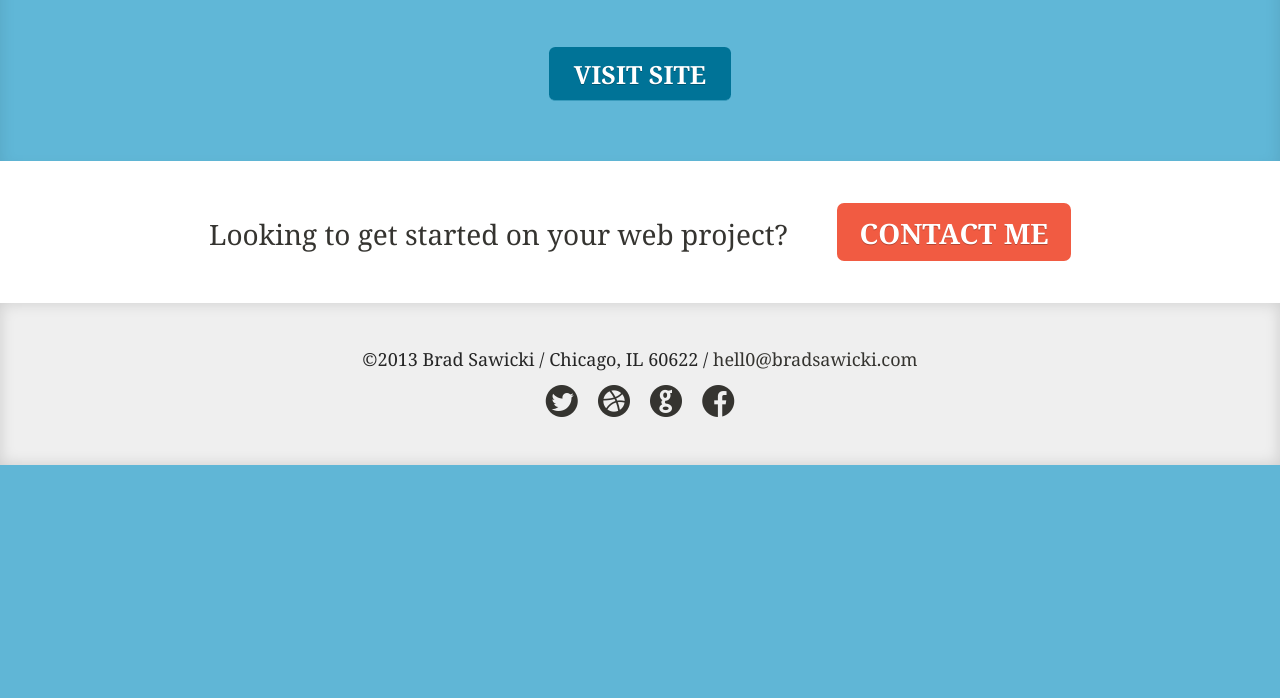
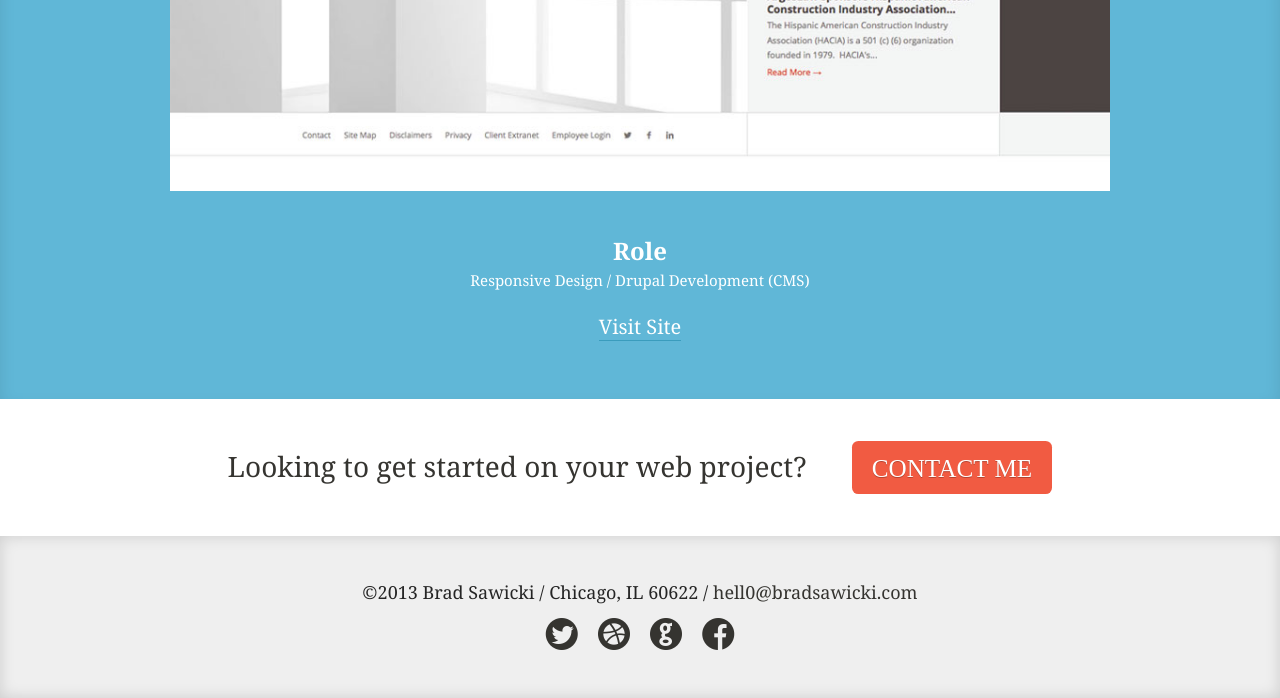
Before and after one commit to bradsawicki/portfolio, a PHP site: page /project/argos-law/index.php in a window 1280 px wide. Shown: the part 965-1663 px from the top of the page. Before the commit the page ends 1430 px from the top, so only its background shows below. Run offline with PHP 8.4, Linux system fonts and the light colour scheme; some libraries are stand-ins or nearby versions.

Commit message:
BTN font update / Argos project image

```diff
--- a/css/styles.css
+++ b/css/styles.css
@@ -132,9 +132,10 @@ a:hover {
 	border-bottom: none;
 	border-radius: 0.25em;
 	color: #fff;
-	font-size: 1.5em;
+	font-family: "maple-web";
+	font-size: 1.6em;
 	line-height: 1em;
-	font-weight: 700;
+	font-weight: 500;
 	text-shadow: 0 1px 0 rgba(0,0,0,0.25);
 	text-transform: uppercase;
 	background: #FDC210;
@@ -411,7 +412,7 @@ input.error {
     position: absolute;
     bottom: -0.5em;
     left: 50%;
-    width: 350px;
+    width: 320px;
     height: 1px;
     margin-left: -175px;
     background: #3a9cbd;
@@ -493,7 +494,7 @@ input.error {
 
 .bottom .btn {
 	margin-left: 1.5em;
-	font-size: 1em;
+	font-size: 0.9em;
 }
 
 .about {
--- a/project/argos-law/index.php
+++ b/project/argos-law/index.php
@@ -9,13 +9,13 @@
 			<h1 class="title">Argos Law</h1>
 			<div class="content">
 				<p class="description">Argos Law is a boutique law firm in Chicago. Law firm websites and their users follow some fairly strict rules and Argos Law needed a site that kept within the rules, while still promoting a friendly future modern design and interface.  Considering the target audience is on the the go, an adaptive site for all devices was of great importance. The interface was designed in browser and tested on different devices to fine tune it’s responsive design. The result is a beautiful interface for desktop, tablet and mobile users.</p>
-				<div class="role">
-				    <h4 class="label">Role</h4>
-				    <p>Responsive Design / Drupal Development (CMS)</p>
-				</div>
 			</div>
-			<div class="pic"><img src="/images/pic-desktop-argos.jpg" alt="Argos Law" /></div>
-			<div class="visit"><a href="http://argoslaw.com" class="btn blue" target="_blank">Visit Site</a></div>
+			<div class="pic"><img src="/images/pic-desktop-argos-law.jpg" alt="Argos Law" /></div>
+			<div class="role">
+			    <h4 class="label">Role</h4>
+			    <p>Responsive Design / Drupal Development (CMS)</p>
+			</div>
+			<div class="visit"><a href="http://argoslaw.com" target="_blank">Visit Site</a></div>
 
 		</div>
 	</section>
```
Also changed, not shown: images/pic-desktop-argos-law.jpg (added).
